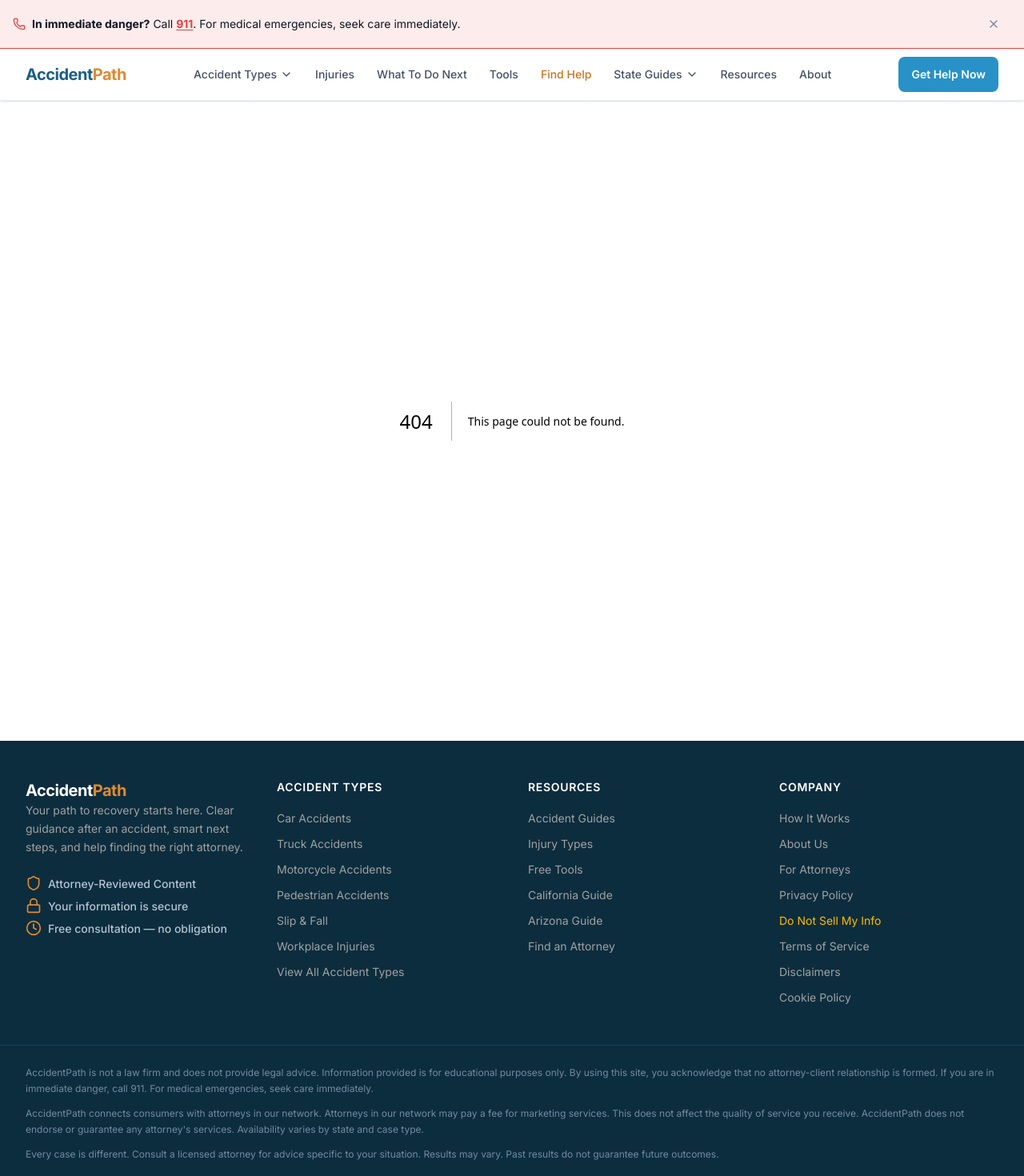
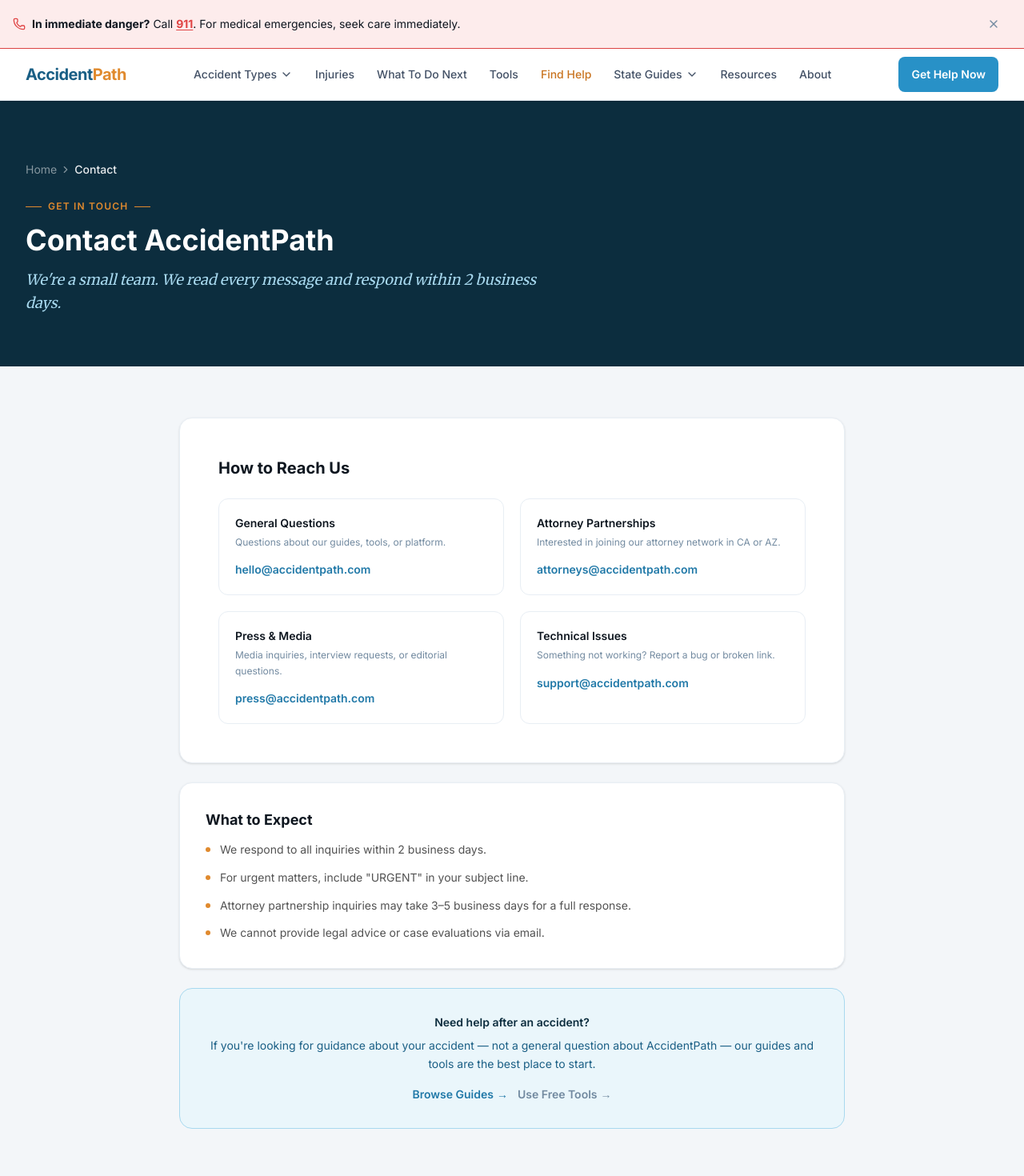
Before and after one commit to the-comet-companies/accident-path, a Next.js app: page /contact in a window 1280 px wide. Before the commit this address had no page. Shown: the top 1470 px of the page at 80% size. Built offline with nearby package versions, Linux system fonts and the light colour scheme.

Commit message:
feat: add /contact page

```diff
--- /dev/null
+++ b/app/contact/page.tsx
@@ -0,0 +1,128 @@
+import { Breadcrumb } from '@/components/layout/Breadcrumb'
+import { buildMetaTags } from '@/components/seo/MetaTags'
+
+export const metadata = buildMetaTags({
+  title: 'Contact AccidentPath',
+  description:
+    'Get in touch with AccidentPath — general questions, attorney partnership inquiries, press, or feedback about our accident guidance platform.',
+  canonical: '/contact',
+})
+
+const CONTACT_TOPICS = [
+  {
+    title: 'General Questions',
+    email: 'hello@accidentpath.com',
+    description: 'Questions about our guides, tools, or platform.',
+  },
+  {
+    title: 'Attorney Partnerships',
+    email: 'attorneys@accidentpath.com',
+    description: 'Interested in joining our attorney network in CA or AZ.',
+  },
+  {
+    title: 'Press & Media',
+    email: 'press@accidentpath.com',
+    description: 'Media inquiries, interview requests, or editorial questions.',
+  },
+  {
+    title: 'Technical Issues',
+    email: 'support@accidentpath.com',
+    description: 'Something not working? Report a bug or broken link.',
+  },
+]
+
+const EXPECTATIONS = [
+  'We respond to all inquiries within 2 business days.',
+  'For urgent matters, include "URGENT" in your subject line.',
+  'Attorney partnership inquiries may take 3–5 business days for a full response.',
+  'We cannot provide legal advice or case evaluations via email.',
+]
+
+export default function ContactPage() {
+  return (
+    <div className="bg-surface-page min-h-screen">
+      <div className="bg-primary-900 py-12 lg:py-16">
+        <div className="max-w-7xl mx-auto px-4 sm:px-6 lg:px-8">
+          <Breadcrumb items={[{ label: 'Contact' }]} variant="dark" />
+          <div className="flex items-center gap-2 text-amber-500 text-xs font-semibold uppercase tracking-widest font-sans mt-4 mb-3">
+            <span className="w-5 h-px bg-amber-500 shrink-0" aria-hidden="true" />
+            Get in Touch
+            <span className="w-5 h-px bg-amber-500 shrink-0" aria-hidden="true" />
+          </div>
+          <h1 className="font-sans font-bold text-3xl sm:text-4xl text-white leading-tight">
+            Contact AccidentPath
+          </h1>
+          <p className="mt-3 font-serif italic text-primary-200 text-lg max-w-2xl leading-relaxed">
+            We&apos;re a small team. We read every message and respond within 2 business days.
+          </p>
+        </div>
+      </div>
+
+      <div className="max-w-4xl mx-auto px-4 sm:px-6 lg:px-8 py-12 lg:py-16">
+        <div className="flex flex-col gap-6">
+
+          {/* Contact topics */}
+          <div className="bg-surface-card rounded-2xl shadow-sm border border-neutral-100 p-8 lg:p-12">
+            <h2 className="font-sans font-bold text-xl text-neutral-950 mb-6">How to Reach Us</h2>
+            <div className="grid sm:grid-cols-2 gap-5">
+              {CONTACT_TOPICS.map((topic) => (
+                <div
+                  key={topic.title}
+                  className="rounded-xl border border-neutral-100 p-5 hover:border-primary-200 transition-colors"
+                >
+                  <p className="font-sans font-semibold text-neutral-950 text-sm mb-1">{topic.title}</p>
+                  <p className="font-sans text-neutral-500 text-xs leading-relaxed mb-3">{topic.description}</p>
+                  <a
+                    href={`mailto:${topic.email}`}
+                    className="font-sans text-sm font-semibold text-primary-600 hover:text-primary-700 transition-colors"
+                  >
+                    {topic.email}
+                  </a>
+                </div>
+              ))}
+            </div>
+          </div>
+
+          {/* Response time */}
+          <div className="bg-surface-card rounded-2xl shadow-sm border border-neutral-100 p-8">
+            <h2 className="font-sans font-bold text-lg text-neutral-950 mb-3">What to Expect</h2>
+            <ul className="space-y-3">
+              {EXPECTATIONS.map((item) => (
+                <li key={item} className="flex gap-3 items-start">
+                  <div className="w-1.5 h-1.5 rounded-full bg-amber-500 mt-2 shrink-0" aria-hidden="true" />
+                  <p className="font-sans text-neutral-600 text-sm leading-relaxed">{item}</p>
+                </li>
+              ))}
+            </ul>
+          </div>
+
+          {/* If you need legal help */}
+          <div className="bg-primary-50 border border-primary-200 rounded-2xl p-8 text-center">
+            <p className="font-sans font-semibold text-primary-900 text-sm mb-2">
+              Need help after an accident?
+            </p>
+            <p className="font-sans text-primary-700 text-sm leading-relaxed mb-4">
+              If you&apos;re looking for guidance about your accident — not a general question about AccidentPath
+              — our guides and tools are the best place to start.
+            </p>
+            <div className="flex flex-wrap justify-center gap-3">
+              <a
+                href="/guides"
+                className="inline-flex items-center gap-1 text-sm font-semibold font-sans text-primary-600 hover:text-primary-700 transition-colors"
+              >
+                Browse Guides <span aria-hidden="true">→</span>
+              </a>
+              <a
+                href="/tools"
+                className="inline-flex items-center gap-1 text-sm font-semibold font-sans text-neutral-500 hover:text-neutral-700 transition-colors"
+              >
+                Use Free Tools <span aria-hidden="true">→</span>
+              </a>
+            </div>
+          </div>
+
+        </div>
+      </div>
+    </div>
+  )
+}
```
